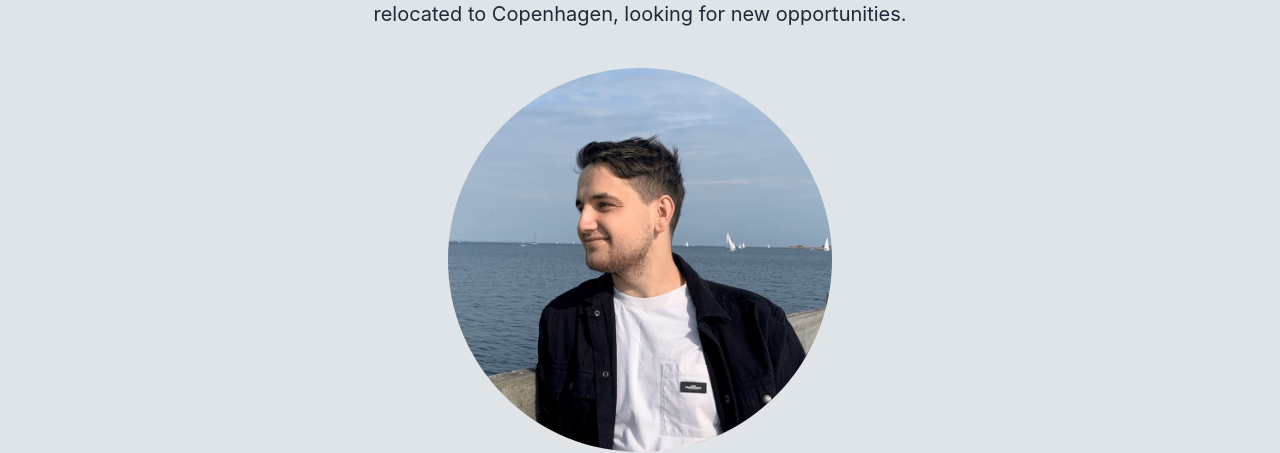
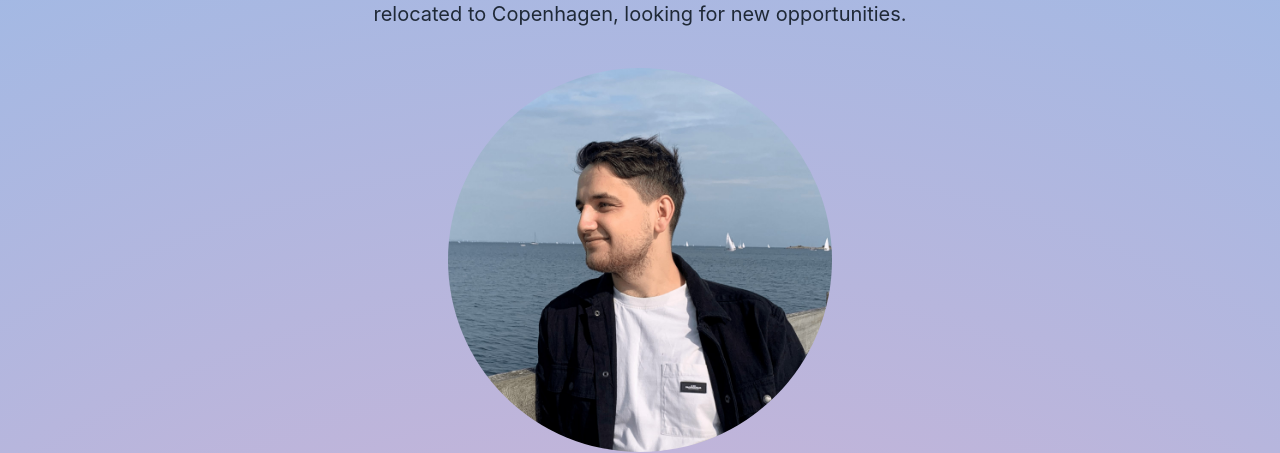
Before and after one commit to adrianursu/adrian-ursu, a Next.js app: page / in a window 1280 px wide. Shown: the part 352-805 px from the top of the page. Built offline with nearby package versions, Linux system fonts and the light colour scheme.

Commit message:
styled background for light mode

```diff
--- a/pages/index.js
+++ b/pages/index.js
@@ -20,7 +20,7 @@ export default function Home() {
         <meta name="description" content="Generated by create next app" />
         <link rel="icon" href="/favicon.ico" />
       </Head>
-      <main className="bgLight px-10 dark:bg-gray-900 md:px-20 lg:px-40">
+      <main className="bgLight px-10 dark:bg-gray-900 dark:bg-none md:px-20 lg:px-40">
         <section className="min-h-screen">
           <Navbar />
           <HeroSection />
--- a/styles/globals.css
+++ b/styles/globals.css
@@ -34,7 +34,12 @@ a {
 }
 
 .bgLight {
-  background-color: #dee4e7;
+  background: rgb(238, 174, 202);
+  background: radial-gradient(
+    circle,
+    rgba(238, 174, 202, 1) 0%,
+    rgba(148, 187, 233, 1) 100%
+  );
 }
 
 @font-face {
```
